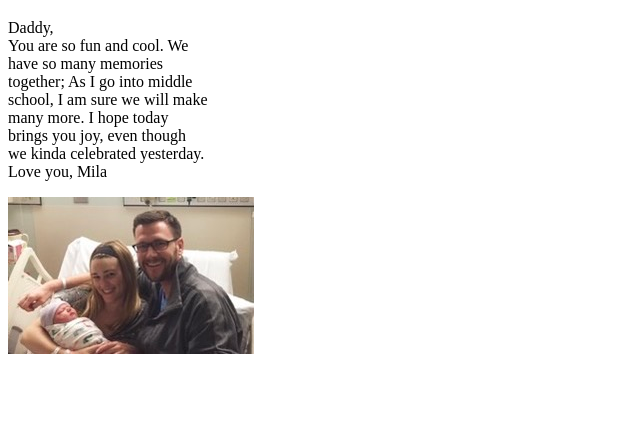
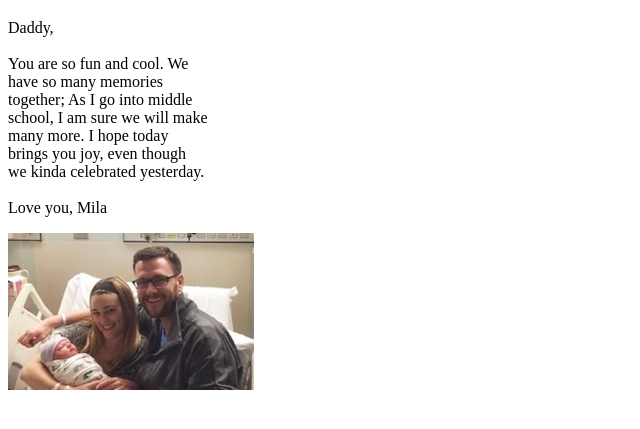
Before and after one commit to LilStach/Fathers.Day, a plain HTML site: page index.html in a window 1280 px wide. Shown: the part 61-490 px from the top of the page, without its empty margins (0-640 px from the left). Drawn offline with Linux system fonts and the light colour scheme.

Commit message:
Update index.html

```diff
--- a/index.html
+++ b/index.html
@@ -12,7 +12,7 @@
   </head>
   <body>
     <h1>HAPPY FATHER'S DAY!</h1>
-    <div id="p"><p>Daddy, <br>You are so fun and cool. We have so many memories together; As I go into middle school, I am sure we will make many more. I hope today brings you joy, even though we kinda celebrated yesterday. <br>Love you, Mila</p></div>
+    <div id="p"><p>Daddy, <br><br>You are so fun and cool. We have so many memories together; As I go into middle school, I am sure we will make many more. I hope today brings you joy, even though we kinda celebrated yesterday. <br><br>Love you, Mila</p></div>
     <img src="m-d-m-photo.jpeg">
   </body>
 </html>
```
